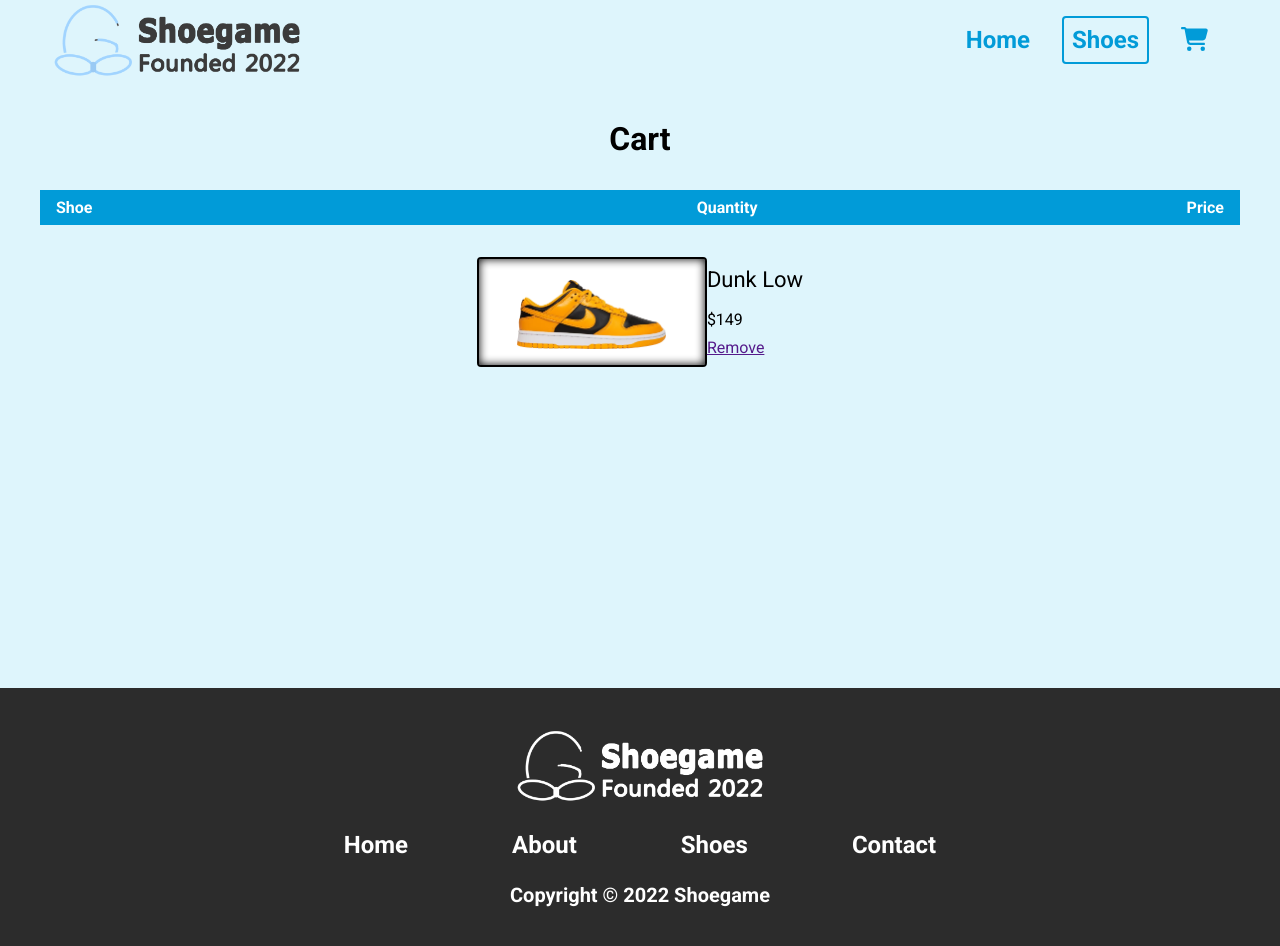
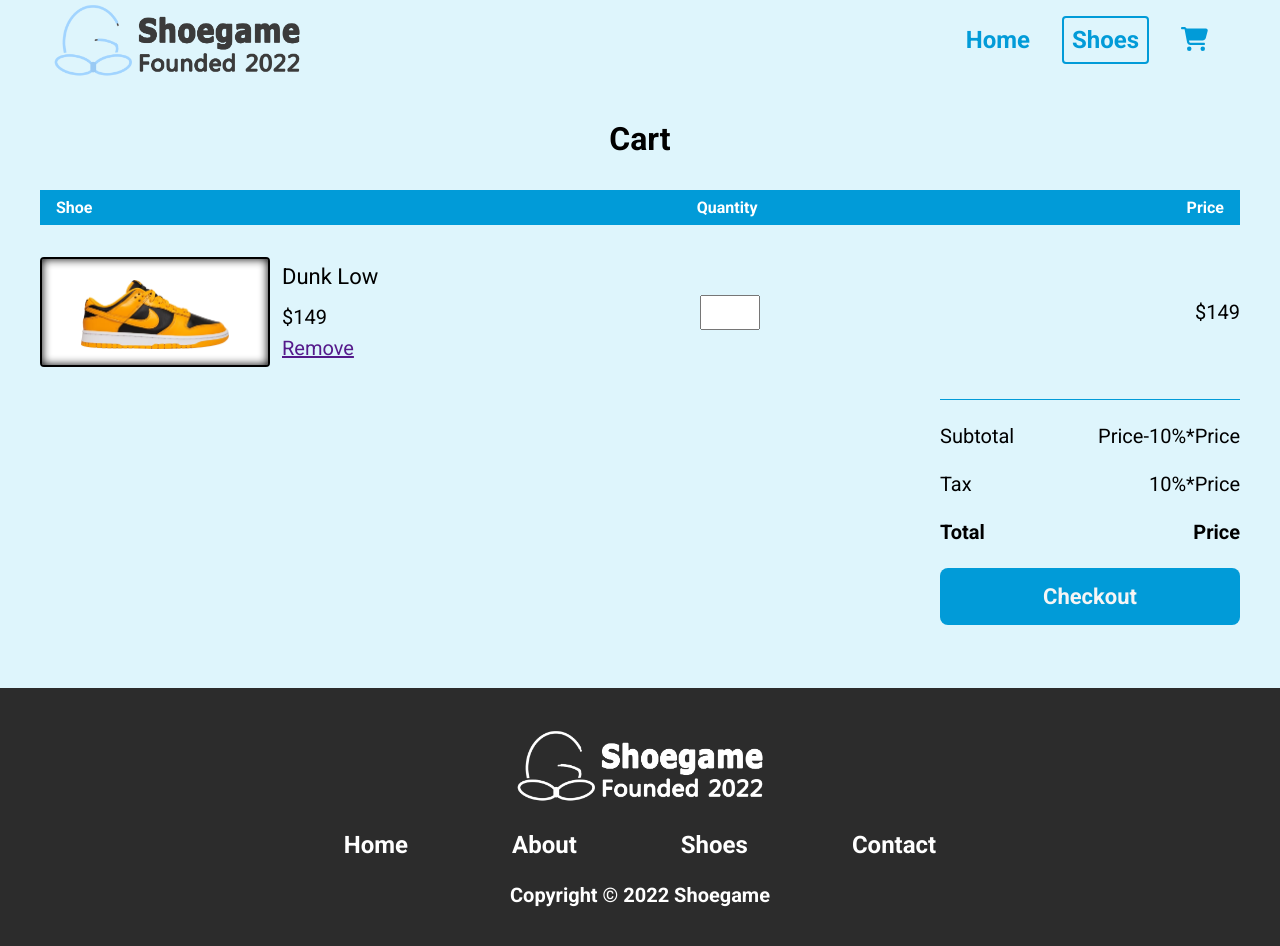
Before and after one commit to Moe-Zart/ecommerce-shoegame-website, a React (Create React App) app: page /cart in a window 1280 px wide. Shown: the top 946 px of the page. Built offline with nearby package versions, Linux system fonts and the light colour scheme.

Commit message:
cart page layout

```diff
--- a/src/App.css
+++ b/src/App.css
@@ -555,34 +555,79 @@ select {
 .quantity-sub {
   width: 40%;
 }
+.cart-quantity {
+  display: flex;
+  align-items: center;
+}
+.cart-quantity-input {
+  width: 60px;
+  padding: 8px;
+}
 .price-sub {
   max-width: 100px;
   width: 100%;
   text-align: end;
+}
+.cart-price {
+  display: flex;
+  justify-content: end;
+  align-items: center;
+  font-size: 20px;
 }
 .cart-title-wrapper {
   display: flex;
   align-items: flex-start;
   justify-content: start;
 }
-.cart-shoe-info{
+
+.cart-shoe-info {
   display: flex;
   padding: 32px 0;
+  width: 60%;
 }
-.cart-order{
-
+.cart-order {
+  width: 100%;
+  display: flex;
 }
-.cart-img-wrapper{
+.cart-img-wrapper {
   height: 110px;
   margin-bottom: 0;
 }
-.cart-img{
+.cart-img {
   max-width: 80%;
 }
-.cart-shoe-details{
+.cart-shoe-details {
   display: flex;
   flex-direction: column;
   justify-content: space-evenly;
+  padding: 0 12px;
+}
+.shoe-cart-price {
+  font-size: 20px;
+}
+.total {
+  width: 100%;
+  max-width: 300px;
+  margin-left: auto;
+  font-size: 20px;
+  border-top: 1px rgb(1, 155, 216) solid;
+  padding-top: 24px;
+}
+.total-component {
+  display: flex;
+  justify-content: space-between;
+  margin-bottom: 24px;
+}
+.total-sub {
+  color: black;
+}
+.total-final {
+  font-weight: bold;
+}
+.checkout-button {
+  position: unset;
+  width: 100%;
+  font-size: 22px;
 }
 @media (max-width: 768px) {
   .shoegame-logo {
--- a/src/pages/Cart.jsx
+++ b/src/pages/Cart.jsx
@@ -12,7 +12,6 @@ const Cart = () => {
           <h4 className="quantity-sub">Quantity</h4>
           <h4 className="price-sub">Price</h4>
         </div>
-        <div className="cart-contents">
         <div className="cart-order">
           <div className="cart-shoe-info">
             <figure className="shoe-img-wrapper cart-img-wrapper shadow">
@@ -20,11 +19,38 @@ const Cart = () => {
             </figure>
             <div className="cart-shoe-details">
               <div className="shoe-name">Dunk Low</div>
-                <div>$149</div>
-                <a href="">Remove</a>
+              <div className="shoe-cart-price">$149</div>
+              <a className="shoe-cart-price" href="">
+                Remove
+              </a>
             </div>
           </div>
+          <figure className="quantity-sub cart-quantity">
+            <input
+              className="cart-quantity-input"
+              type="number"
+              min="0"
+              max="99"
+            />
+          </figure>
+          <p className="price-sub cart-price">$149</p>
         </div>
+        <div className="total">
+          <div className="total-component">
+            <p className="total-sub">Subtotal</p>
+            <p className="total-sub">Price-10%*Price</p>
+          </div>
+          <div className="total-component">
+            <p className="total-sub">Tax</p>
+            <p className="total-sub">10%*Price</p>
+          </div>
+          <div className="total-component">
+            <p className="total-sub total-final">Total</p>
+            <p className="total-sub total-final"> Price</p>
+          </div>
+          <button className="add-to-cart checkout-button no-cursor">
+            Checkout
+          </button>
         </div>
       </div>
     </div>
```
Lines whose indentation alone changed are shown as unchanged.
